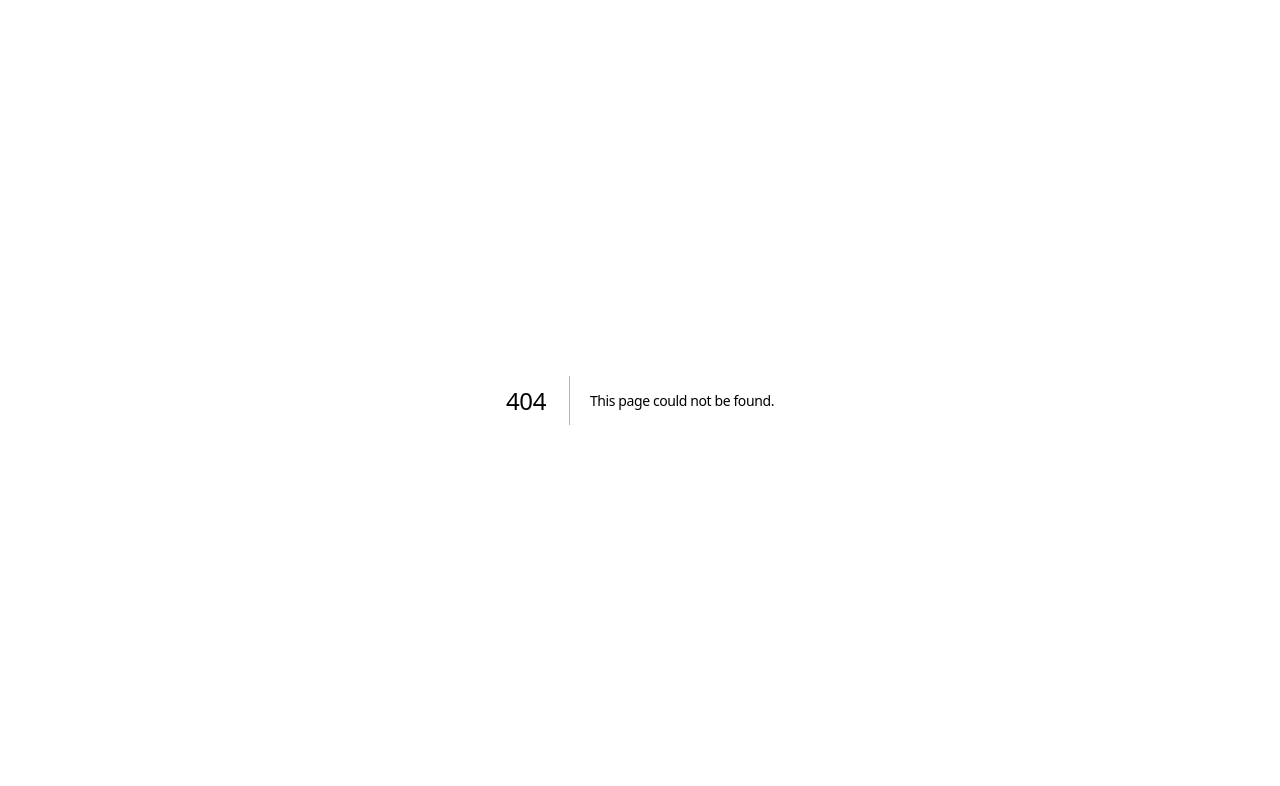
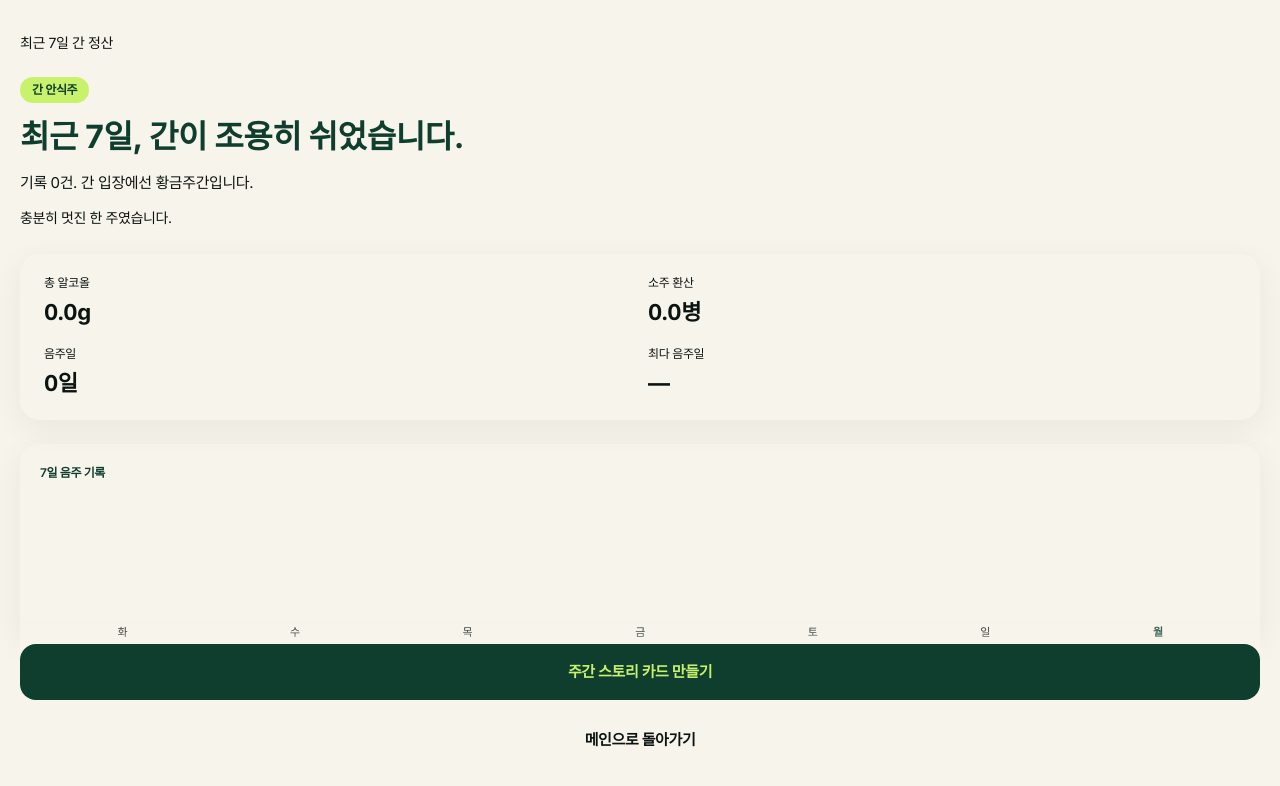
Before and after one commit to emjdp/how-is-your-liver, a Next.js app: page /weekly in a window 1280 px wide. Before the commit this address had no page. Shown: the top 786 px of the page. Built offline with nearby package versions, Linux system fonts and the light colour scheme; a web font is replaced by a local one.

Commit message:
Implement weekly report

```diff
--- a/app/page.tsx
+++ b/app/page.tsx
@@ -56,7 +56,9 @@ export default function Home() {
     initializedRef.current = true
     const data = loadInit()
     setInit(data)
-    setSelectedDate(data.selectedDate)
+    const urlDate = new URLSearchParams(window.location.search).get('d') ?? ''
+    const initialDate = (urlDate && data.dates.includes(urlDate)) ? urlDate : data.selectedDate
+    setSelectedDate(initialDate)
     setRecords(data.records)
 
     const pendingMsg = sessionStorage.getItem(PENDING_TOAST_KEY) ?? ''
--- /dev/null
+++ b/app/weekly/page.tsx
@@ -0,0 +1,10 @@
+import type { Metadata } from 'next'
+import { WeeklyClient } from '@/components/result/WeeklyClient'
+
+export const metadata: Metadata = {
+  title: '최근 7일 리포트 — 당신의 간은 안녕하십니까?',
+}
+
+export default function WeeklyPage() {
+  return <WeeklyClient />
+}
--- a/components/result/ResultClient.tsx
+++ b/components/result/ResultClient.tsx
@@ -43,8 +43,8 @@ export function ResultClient({ date }: { date: string }) {
   }, [])
 
   const handleEditClick = useCallback(() => {
-    router.push('/')
-  }, [router])
+    router.push(`/?d=${date}`)
+  }, [router, date])
 
   const handleCardClick = useCallback(() => {
     router.push(`/result/card?d=${date}`)
--- /dev/null
+++ b/components/result/WeeklyBarChart.tsx
@@ -0,0 +1,89 @@
+export interface BarDay {
+  date: string
+  dayChar: string
+  dayNum: number
+  hasRecord: boolean
+  alcoholG: number
+  isToday: boolean
+}
+
+interface WeeklyBarChartProps {
+  days: BarDay[]
+}
+
+const BAR_MAX_PX = 120
+
+export function WeeklyBarChart({ days }: WeeklyBarChartProps) {
+  const maxG = Math.max(
+    1,
+    ...days.filter((d) => d.hasRecord && d.alcoholG > 0).map((d) => d.alcoholG)
+  )
+
+  return (
+    <div className="flex gap-2">
+      {days.map((day) => {
+        const barPx = day.hasRecord && day.alcoholG > 0
+          ? Math.max(6, Math.round((day.alcoholG / maxG) * BAR_MAX_PX))
+          : 0
+
+        return (
+          <div key={day.date} className="flex-1 flex flex-col items-center gap-1.5">
+            {/* Bar container */}
+            <div
+              className="w-full relative rounded-lg"
+              style={{ height: BAR_MAX_PX }}
+            >
+              {/* No record: full-height gray slot */}
+              {!day.hasRecord && (
+                <div
+                  className="absolute inset-0 rounded-lg"
+                  style={{ background: 'var(--color-glass-stroke)' }}
+                />
+              )}
+              {/* Has record: lime bar from bottom */}
+              {day.hasRecord && day.alcoholG > 0 && (
+                <div
+                  className="absolute bottom-0 left-0 right-0 rounded-lg"
+                  style={{
+                    height: barPx,
+                    background: 'var(--color-lime)',
+                  }}
+                />
+              )}
+              {/* 0/0 record: lime baseline marker */}
+              {day.hasRecord && day.alcoholG === 0 && (
+                <div
+                  className="absolute bottom-0 left-0 right-0 rounded-sm"
+                  style={{ height: 3, background: 'var(--color-lime)' }}
+                />
+              )}
+            </div>
+
+            {/* Day of week */}
+            <span
+              className="text-[0.6875rem] font-medium"
+              style={{
+                color: day.isToday
+                  ? 'var(--color-deep-green)'
+                  : day.hasRecord
+                  ? 'var(--color-ink)'
+                  : 'var(--color-muted)',
+                fontWeight: day.isToday ? 700 : 500,
+              }}
+            >
+              {day.dayChar}
+            </span>
+
+            {/* Date number */}
+            <span
+              className="text-[0.625rem]"
+              style={{ color: 'var(--color-muted)' }}
+            >
+              {day.dayNum}
+            </span>
+          </div>
+        )
+      })}
+    </div>
+  )
+}
--- /dev/null
+++ b/components/result/WeeklyClient.tsx
@@ -0,0 +1,234 @@
+'use client'
+
+import { useState, useEffect, useCallback, useRef } from 'react'
+import { useRouter } from 'next/navigation'
+import { getKSTToday, getLast7Days, getDayChar, getDayNumber } from '@/lib/date'
+import { getRecordsForDates } from '@/lib/storage'
+import { computeWeek, computeDay } from '@/lib/calculate'
+import { getWeekTier, isHighTier } from '@/lib/tiers'
+import { safetyLineLong } from '@/lib/safety-copy'
+import { Button } from '@/components/ui/Button'
+import { Toast } from '@/components/ui/Toast'
+import { ResultHero } from './ResultHero'
+import { WeeklyBarChart } from './WeeklyBarChart'
+import type { BarDay } from './WeeklyBarChart'
+
+function formatMonthDay(dateStr: string): string {
+  const [, mm, dd] = dateStr.split('-')
+  return `${parseInt(mm)}월 ${parseInt(dd)}일`
+}
+
+export function WeeklyClient() {
+  const router = useRouter()
+  const [ready, setReady] = useState(false)
+  const [barDays, setBarDays] = useState<BarDay[]>([])
+  const [weekData, setWeekData] = useState<{
+    totalAlcoholG: number
+    totalSojuEquivBottles: number
+    drinkingDays: number
+    peakDay: string | null
+    peakDayTie: boolean
+  } | null>(null)
+  const [toast, setToast] = useState({ show: false, message: '' })
+  const initializedRef = useRef(false)
+
+  useEffect(() => {
+    if (initializedRef.current) return
+    initializedRef.current = true
+
+    const today = getKSTToday()
+    const dates = getLast7Days(today)
+    const recordMap = getRecordsForDates(dates)
+
+    const days: BarDay[] = dates.map((date) => {
+      const record = recordMap[date]
+      const alcoholG = record ? computeDay(record).alcoholG : 0
+      return {
+        date,
+        dayChar: getDayChar(date),
+        dayNum: getDayNumber(date),
+        hasRecord: !!record,
+        alcoholG,
+        isToday: date === today,
+      }
+    })
+
+    const records = Object.values(recordMap)
+    const week = computeWeek(records)
+
+    setBarDays(days)
+    setWeekData({
+      totalAlcoholG: week.totalAlcoholG,
+      totalSojuEquivBottles: week.totalSojuEquivBottles,
+      drinkingDays: week.drinkingDays,
+      peakDay: week.peakDay,
+      peakDayTie: week.peakDayTie,
+    })
+    setReady(true)
+  }, [])
+
+  const handleHomeClick = useCallback(() => {
+    router.push('/')
+  }, [router])
+
+  const handleCardClick = useCallback(() => {
+    setToast({ show: true, message: '스토리 카드는 곧 제공됩니다.' })
+  }, [])
+
+  if (!ready || !weekData) {
+    return (
+      <div
+        className="flex-1 min-h-screen"
+        style={{ background: 'var(--color-bg)' }}
+      />
+    )
+  }
+
+  const tier = getWeekTier(weekData.totalAlcoholG)
+  const high = isHighTier(tier.id)
+
+  const peakDayLabel = (() => {
+    if (weekData.drinkingDays === 0) return '—'
+    if (weekData.peakDayTie) return '여러 날 동률'
+    if (weekData.peakDay) return formatMonthDay(weekData.peakDay)
+    return '—'
+  })()
+
+  return (
+    <div
+      className="flex flex-col min-h-screen"
+      style={{ background: 'var(--color-bg)' }}
+    >
+      <div className="flex-1 px-5 pt-8 pb-60 flex flex-col gap-6">
+        {/* 페이지 헤더 */}
+        <p
+          className="text-[0.875rem]"
+          style={{ color: 'var(--color-muted)' }}
+        >
+          최근 7일 간 정산
+        </p>
+
+        {/* 주간 티어 + 카피 */}
+        <ResultHero tier={tier} />
+
+        {/* 핵심 수치 */}
+        <div
+          className="rounded-[20px] px-6 py-5 flex flex-col gap-4"
+          style={{
+            background: 'var(--color-surface)',
+            boxShadow: '0 8px 32px rgba(11,20,17,0.06)',
+          }}
+        >
+          <div className="grid grid-cols-2 gap-4">
+            <Metric
+              label="총 알코올"
+              value={`${weekData.totalAlcoholG.toFixed(1)}g`}
+            />
+            <Metric
+              label="소주 환산"
+              value={`${weekData.totalSojuEquivBottles.toFixed(1)}병`}
+            />
+            <Metric
+              label="음주일"
+              value={`${weekData.drinkingDays}일`}
+            />
+            <Metric
+              label="최다 음주일"
+              value={peakDayLabel}
+              small={weekData.peakDayTie}
+            />
+          </div>
+        </div>
+
+        {/* 7일 막대 차트 */}
+        <div
+          className="rounded-[20px] px-5 pt-5 pb-6"
+          style={{
+            background: 'var(--color-surface)',
+            boxShadow: '0 8px 32px rgba(11,20,17,0.06)',
+          }}
+        >
+          <p
+            className="text-[0.75rem] font-semibold mb-4"
+            style={{ color: 'var(--color-deep-green)' }}
+          >
+            7일 음주 기록
+          </p>
+          <WeeklyBarChart days={barDays} />
+        </div>
+
+        {/* 안전 안내 */}
+        <p
+          className="text-[0.75rem] leading-relaxed"
+          style={{ color: 'var(--color-muted)' }}
+        >
+          * {safetyLineLong}
+        </p>
+      </div>
+
+      {/* 하단 고정 CTA */}
+      <div
+        className="fixed bottom-0 left-0 right-0 px-5 pt-6 flex flex-col gap-3"
+        style={{
+          paddingBottom: 'max(2rem, env(safe-area-inset-bottom, 0px))',
+          background:
+            'linear-gradient(to top, var(--color-bg) 75%, transparent)',
+        }}
+      >
+        <Button variant="primary" onClick={handleCardClick}>
+          주간 스토리 카드 만들기
+        </Button>
+        <Button variant="ghost" onClick={handleHomeClick}>
+          메인으로 돌아가기
+        </Button>
+      </div>
+
+      {high && (
+        <p
+          className="fixed bottom-[13.5rem] left-5 text-[0.75rem]"
+          style={{ color: 'var(--color-muted)' }}
+        >
+          공유는 신중히.
+        </p>
+      )}
+
+      <Toast
+        message={toast.message}
+        show={toast.show}
+        onHide={() => setToast((p) => ({ ...p, show: false }))}
+      />
+    </div>
+  )
+}
+
+function Metric({
+  label,
+  value,
+  small,
+}: {
+  label: string
+  value: string
+  small?: boolean
+}) {
+  return (
+    <div className="flex flex-col gap-1">
+      <p
+        className="text-[0.75rem]"
+        style={{ color: 'var(--color-muted)' }}
+      >
+        {label}
+      </p>
+      <p
+        className="font-bold"
+        style={{
+          fontSize: small ? '1rem' : '1.375rem',
+          color: 'var(--color-ink)',
+          fontVariantNumeric: 'tabular-nums',
+          fontFeatureSettings: '"tnum"',
+        }}
+      >
+        {value}
+      </p>
+    </div>
+  )
+}
```
Also changed, not shown: 1 other file (tests, documents, lock files or other folders).
